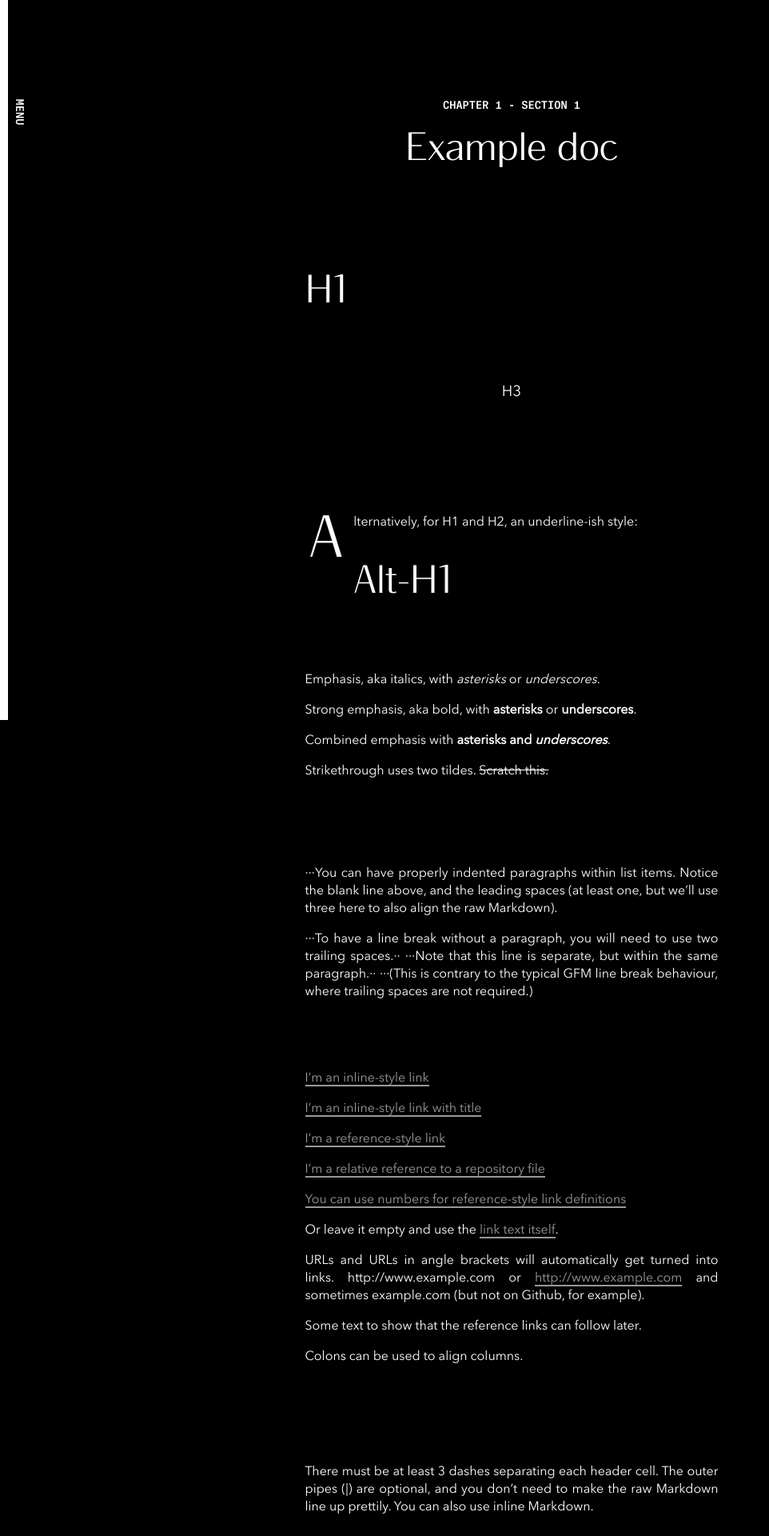
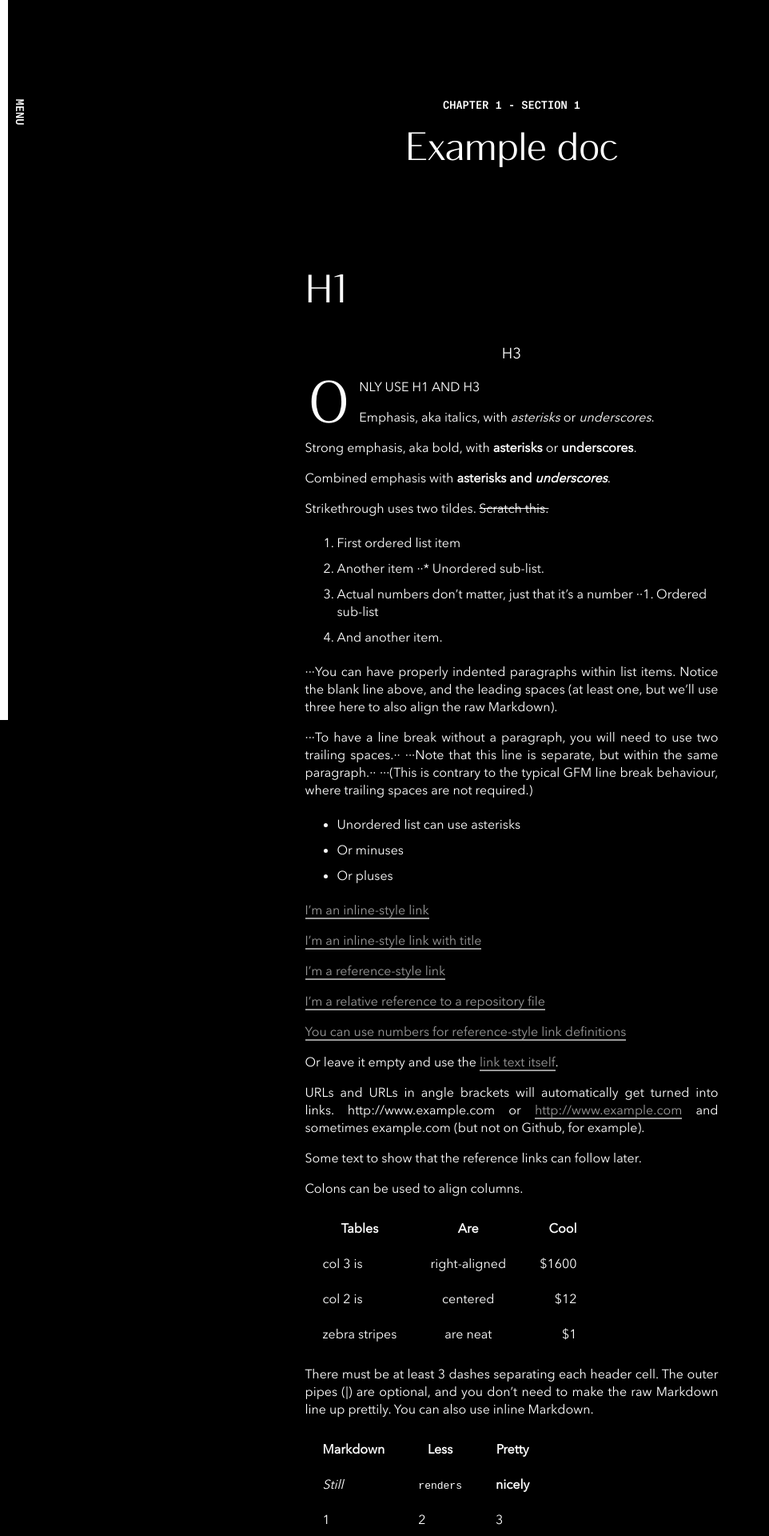
Before and after one commit to HoloPollock/FilmRPG, a Jekyll site: the page built from _posts/2018-01-01-What-is-this-game.md, in a window 1280 px wide. Shown: the top 1920 px of the page at 80% size, without its empty margins (0-962 px from the left). Built offline with Jekyll 4.4.1, drawn with Linux system fonts in a browser that asks for light colours.

Commit message:
fix post styling

```diff
--- a/_posts/2018-01-01-What-is-this-game.md
+++ b/_posts/2018-01-01-What-is-this-game.md
@@ -6,19 +6,9 @@
 ---
 
 # H1
-## H2
 ### H3
-#### H4
-##### H5
-###### H6
 
-Alternatively, for H1 and H2, an underline-ish style:
-
-Alt-H1
-======
-
-Alt-H2
-------
+ONLY USE H1 AND H3
 
 Emphasis, aka italics, with *asterisks* or _underscores_.
 
--- a/style.css
+++ b/style.css
@@ -64,6 +64,37 @@
     text-align: center;
 }
 
+hr
+{
+    background-color: var(--secondary);
+    height: 2px;
+    border: none;
+}
+
+blockquote
+{
+    border-left: 2px solid var(--secondary);
+    padding-left: 20px;
+}
+
+table
+{
+    color: var(--secondary);
+    font-family: var(--body-type);
+}
+
+td, th
+{
+    padding: 10px 20px;
+}
+
+.content li
+{
+    color: var(--secondary);
+    font-family: var(--body-type);
+    padding: 5px 0;
+}
+
 #logo
 {
     margin-left: 30px;
@@ -91,7 +122,7 @@
     margin-left: 10rem;
 }
 
-.content p:first-of-type::first-letter
+.content > p:first-of-type::first-letter
 {
     float: left;
     font-family: var(--hero-type);
```
